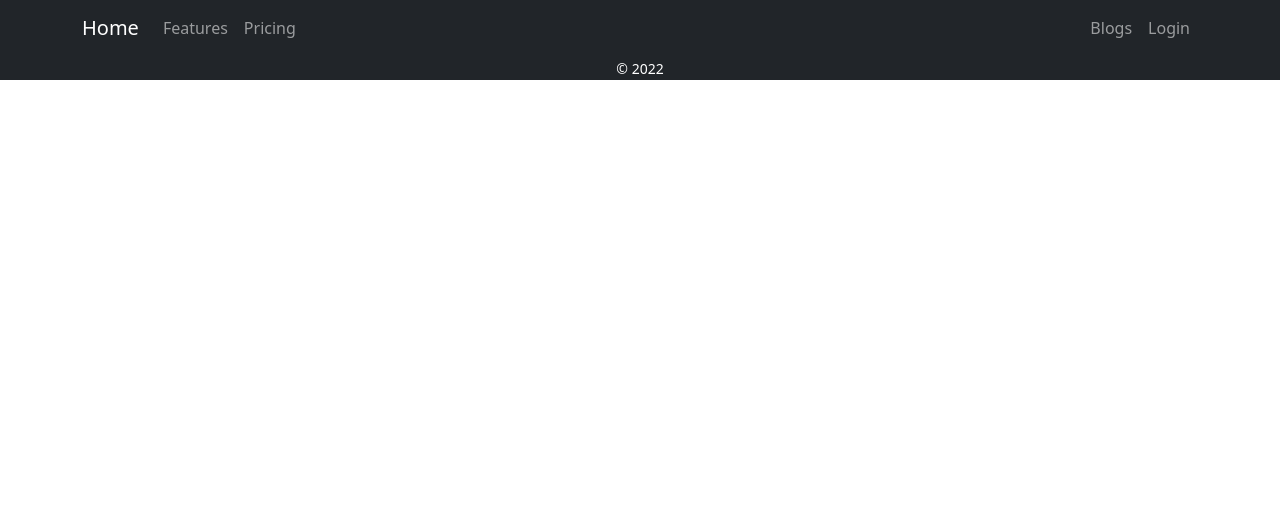
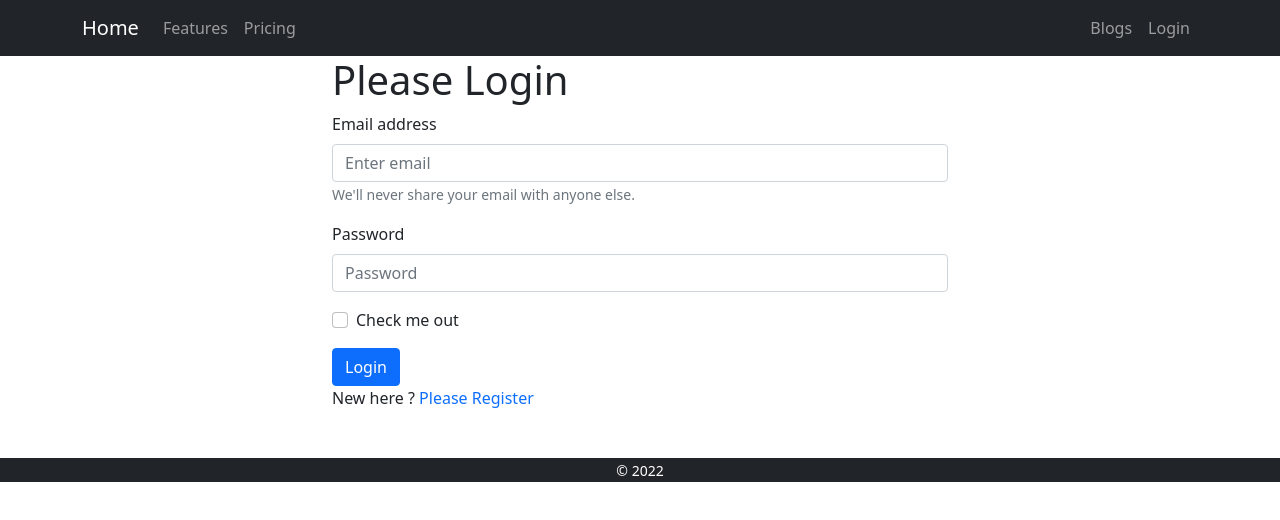
Before and after one commit to mitanvir05/warehouse-management-react-client-side, a React (Create React App) app: page /login in a window 1280 px wide. Shown: the top 520 px of the page. Built offline with nearby package versions, Linux system fonts and the light colour scheme.

Commit message:
login added

```diff
--- a/src/App.js
+++ b/src/App.js
@@ -6,6 +6,7 @@
 import "bootstrap/dist/css/bootstrap.min.css";
 import Blogs from "./Pages/Blogs/Blogs/Blogs";
 import InventoryDetail from "./Pages/InventoryDetail/InventoryDetail";
+import Login from "./Pages/Login/Login";
 
 function App() {
   return (
@@ -17,6 +18,7 @@
           path="/inventory/:_id"
           element={<InventoryDetail></InventoryDetail>}
         ></Route>
+        <Route path="/login" element={<Login></Login>}></Route>
         <Route path="/blogs" element={<Blogs></Blogs>}></Route>
       </Routes>
       <Footer></Footer>
--- /dev/null
+++ b/src/Pages/Login/Login.js
@@ -0,0 +1,64 @@
+import React, { useRef } from "react";
+import { Button, Form } from "react-bootstrap";
+import { useNavigate } from "react-router-dom";
+
+const Login = () => {
+  const emailRef = useRef("");
+  const passwordRef = useRef("");
+  const navigate = useNavigate();
+
+  const handleLogin = (event) => {
+    event.preventDefault();
+    const email = emailRef.current.value;
+    const password = passwordRef.current.value;
+    console.log(email, password);
+  };
+
+  const navigateRegister = (event) => {
+    navigate("/register");
+  };
+
+  return (
+    <div className="container w-50 mx-auto mb-5">
+      <h1>Please Login</h1>
+      <Form onSubmit={handleLogin}>
+        <Form.Group className="mb-3" controlId="formBasicEmail">
+          <Form.Label>Email address</Form.Label>
+          <Form.Control
+            ref={emailRef}
+            type="email"
+            placeholder="Enter email"
+            required
+          />
+          <Form.Text className="text-muted">
+            We'll never share your email with anyone else.
+          </Form.Text>
+        </Form.Group>
+
+        <Form.Group className="mb-3" controlId="formBasicPassword">
+          <Form.Label>Password</Form.Label>
+          <Form.Control
+            ref={passwordRef}
+            type="password"
+            placeholder="Password"
+            required
+          />
+        </Form.Group>
+        <Form.Group className="mb-3" controlId="formBasicCheckbox">
+          <Form.Check type="checkbox" label="Check me out" />
+        </Form.Group>
+        <Button variant="primary" type="submit">
+          Login
+        </Button>
+      </Form>
+      <p>
+        New here ?{" "}
+        <span className="text-primary " onClick={navigateRegister}>
+          Please Register
+        </span>
+      </p>
+    </div>
+  );
+};
+
+export default Login;
--- a/src/Pages/Shared/Header/Header.js
+++ b/src/Pages/Shared/Header/Header.js
@@ -26,7 +26,7 @@
               <Nav.Link as={Link} to="blogs">
                 Blogs
               </Nav.Link>
-              <Nav.Link eventKey={2} href="login">
+              <Nav.Link eventKey={2} as={Link} to="login">
                 Login
               </Nav.Link>
             </Nav>
```
